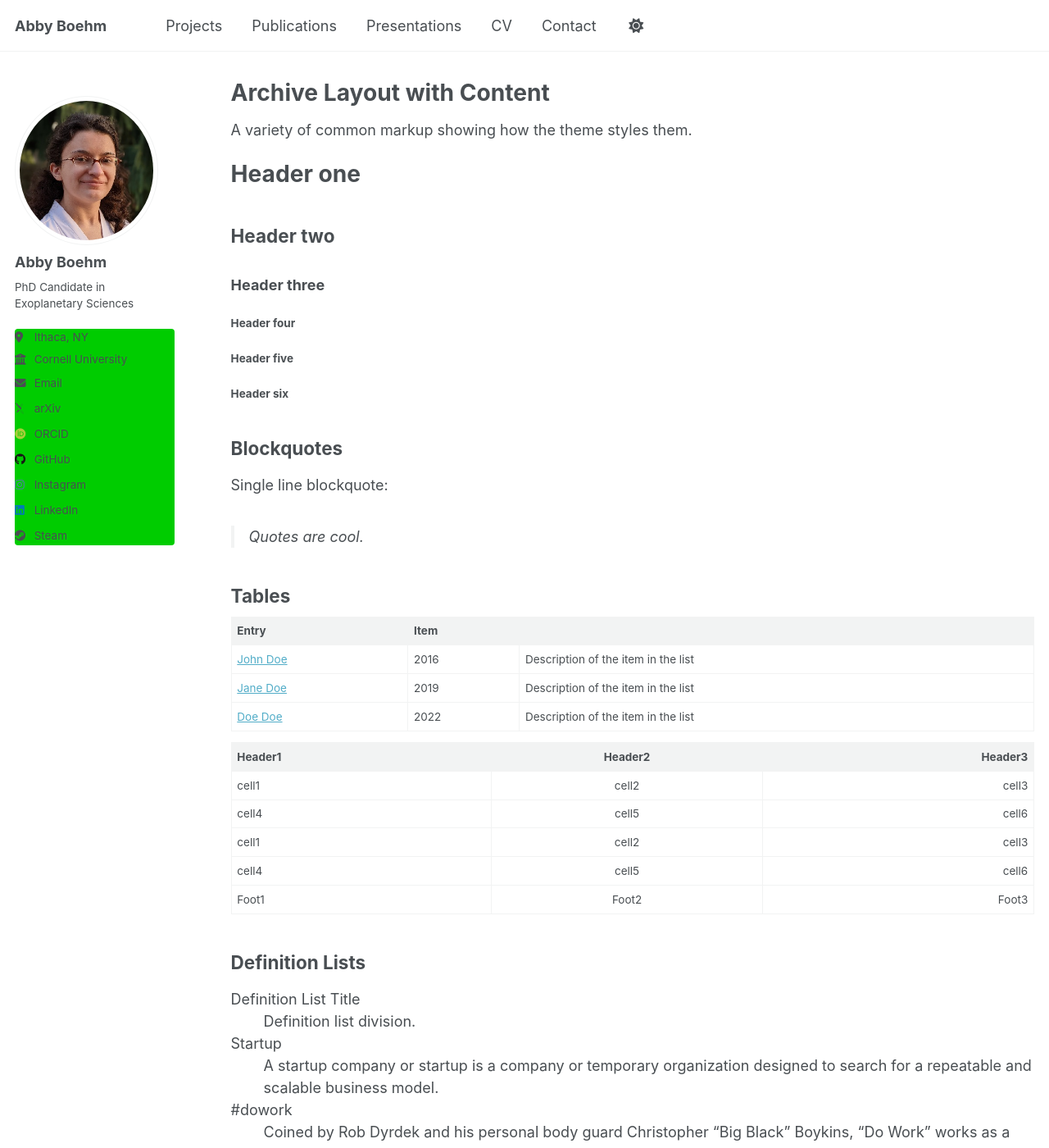
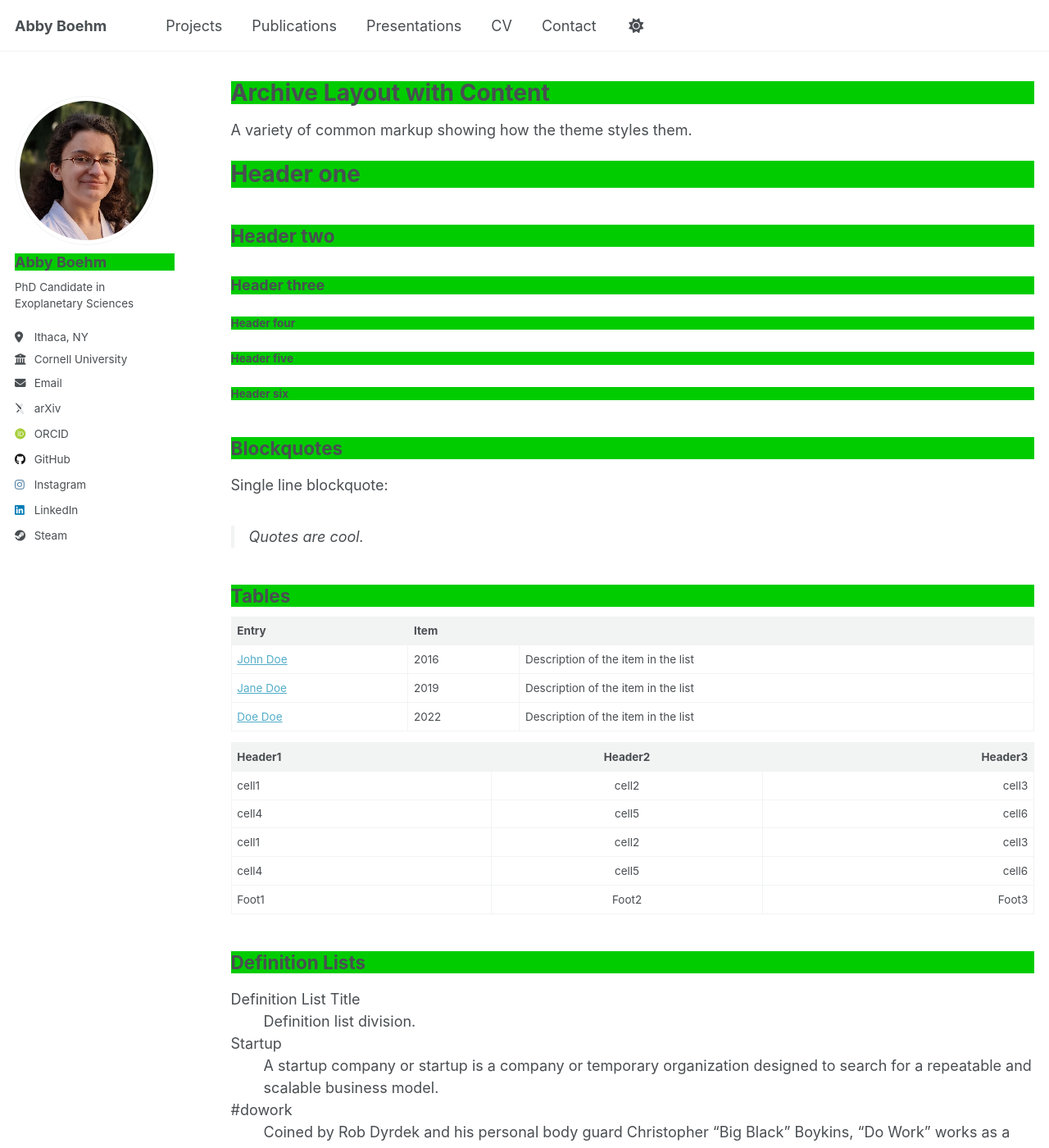
Before and after one commit to AbbyBoehm/AbbyBoehm.github.io, a Jekyll site: the page built from _pages/archive-layout-with-content.md, in a window 1280 px wide and 1400 px high. Shown: the whole window at 82% size. Built offline with Jekyll 4.4.1, drawn with Linux system fonts in a browser that asks for light colours; some web fonts are replaced.

Commit message:
editing colors in base to see what happens

```diff
--- a/_sass/layout/_base.scss
+++ b/_sass/layout/_base.scss
@@ -29,6 +29,7 @@ h1, h2, h3, h4, h5, h6 {
   line-height: 1.2;
   font-family: $header-font-family;
   font-weight: bold;
+  background-color: #00CC00;
 }
 
 h1 {
--- a/_sass/layout/_sidebar.scss
+++ b/_sass/layout/_sidebar.scss
@@ -205,7 +205,7 @@
     margin: 0;
     padding: 0;
     border: 0;
-    background: #00CC00;/*transparent;*/
+    background: transparent; /*what this does is only change the color encasing your socials*/
     box-shadow: none;
   }
 
```
